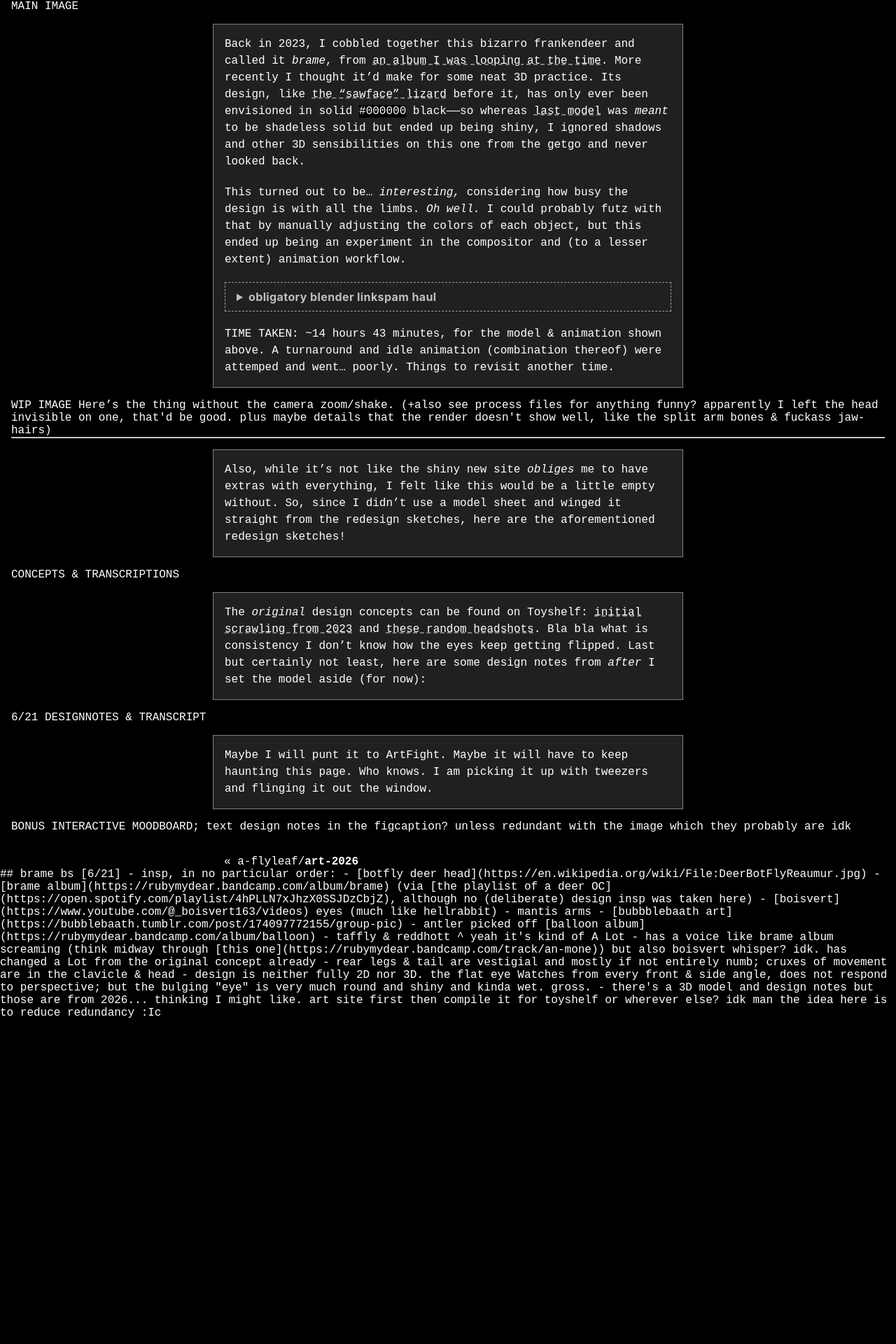
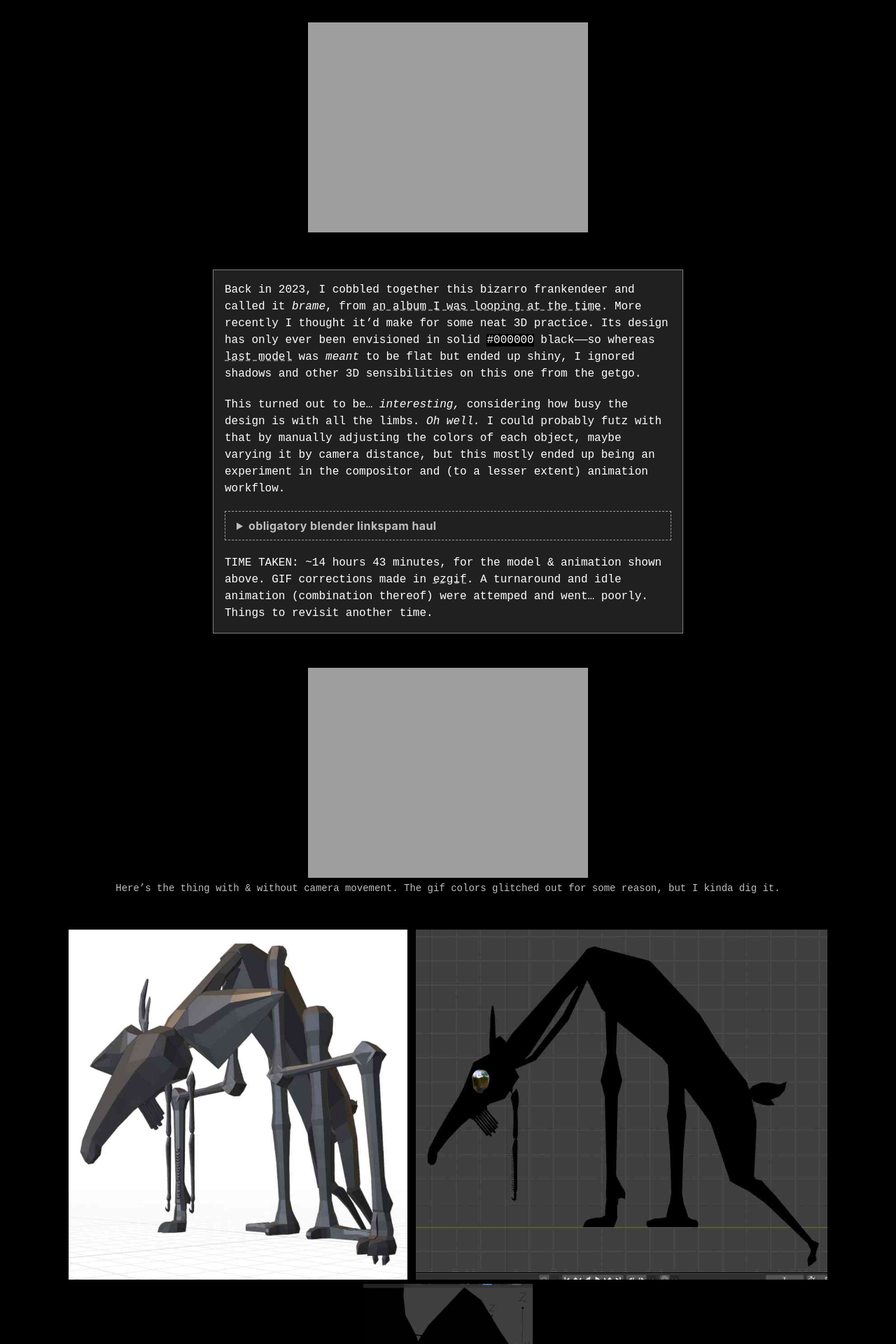
Before and after one commit to a-flyleaf/art-2026, a Jekyll site: the page built from _art/06-11_brame.html, in a window 1280 px wide. Shown: the top 1920 px of the page at 70% size. Built offline with Jekyll 4.4.1, drawn with Linux system fonts in a browser that asks for light colours; some web fonts are replaced; before the commit the page ends 1456 px from its top, so only the background shows below that; some of the changed text lies outside the part shown.

Commit message:
+art/brame DONE(ish ig)
so much for adding 2d stuff lol WELP!!! another time.

```diff
--- a/_art/06-11_brame.html
+++ b/_art/06-11_brame.html
@@ -17,6 +17,9 @@ css: "
 	main,footer{padding:0 1rem;}
 	::selection{background:#000; color:#808080;}
 
+	#img{text-align:center; padding:2rem 1rem;}
+	.img{border:1px solid #000; display:inline-block; line-height:0;} .img:hover,.img:focus,.img:active{opacity:.75; border:1px dashed #bfbfbf;}
+
 	p{margin:1.25em 0;} .txt p:first-of-type{margin-top:0;} .txt p:last-of-type{margin-bottom:0;}
 	a{color:inherit; text-decoration-style:dashed; text-decoration-color:#9f9f9f;} a:hover,a:active,a:focus{color:#808080; text-decoration:none;}
 	.txt{background:#202020; border:1px solid #808080; padding:1em; margin:1em auto; line-height:1.5;}
@@ -27,24 +30,33 @@ css: "
 	#dt{padding:.5em 1em; border-top:1px dotted #9f9f9f;}
 	ul{margin-left:1em;} li{margin:.5em 0;}
 
-	footer{margin-top:2em;} footer a{text-decoration:none;} footer span{color:#fff;}
+	figure{text-align:center; margin:3em auto;}
+	small{font-size:.875em;}
+	figcaption{color:#bfbfbf; line-height:1.25; padding:0 1em;} figcaption.wrap{text-align:left;}
+
+	#multi img{max-height:500px;}
+
+	footer{padding:2em 0;} footer a{text-decoration:none;} footer span{color:#fff;}
+
+	#footnote{color:#9f9f9f; padding:1em; line-height:1.25;}
+	hr{margin-top:1.5em !important; border:1px dashed #808080;}
 "
 
 # cp: |-
 #  ///
 
 desc1: |-
-  Back in 2023, I cobbled together this bizarro frankendeer and called it <i>brame</i>, from [an album I was looping at the time](https://rubymydear.bandcamp.com/album/brame). More recently I thought it'd make for some neat 3D practice. Its design, like [the "sawface" lizard](https://a-flyleaf.github.io/toyshelf/misc/sawface) before it, has only ever been envisioned in solid <span style="background:#000;color:#fff;">#000000</span> black<span class="em">---</span>so whereas [last model](INC_URL/japhet) was *meant* to be shadeless solid but ended up being shiny, I ignored shadows and other 3D sensibilities on this one from the getgo and never looked back.
+  Back in 2023, I cobbled together this bizarro frankendeer and called it <i>brame</i>, from [an album I was looping at the time](https://rubymydear.bandcamp.com/album/brame). More recently I thought it'd make for some neat 3D practice. Its design has only ever been envisioned in solid <span style="background:#000;color:#fff;">#000000</span> black<span class="em">---</span>so whereas [last model](INC_URL/japhet) was *meant* to be flat but ended up shiny, I ignored shadows and other 3D sensibilities on this one from the getgo.
 
-  This turned out to be... *interesting,* considering how busy the design is with all the limbs. *Oh well.* I could probably futz with that by manually adjusting the colors of each object, but this ended up being an experiment in the compositor and (to a lesser extent) animation workflow.
+  This turned out to be... *interesting,* considering how busy the design is with all the limbs. *Oh well.* I could probably futz with that by manually adjusting the colors of each object, maybe varying it by camera distance, but this mostly ended up being an experiment in the compositor and (to a lesser extent) animation workflow.
 
   <details><summary><b>obligatory blender linkspam haul</b></summary><div id="dt">DT_BL</div></details>
 
-  <b style="text-transform:uppercase;font-weight:normal;">time taken</b>: ~14&nbsp;hours 43&nbsp;minutes, for the model & animation shown above. A turnaround and idle animation (combination thereof) were attemped and went... poorly. Things to revisit another time.
+  <b style="text-transform:uppercase;font-weight:normal;">time taken</b>: ~14&nbsp;hours 43&nbsp;minutes, for the model & animation shown above. GIF corrections made in [ezgif](https://ezgif.com/). A turnaround and idle animation (combination thereof) were attemped and went... poorly. Things to revisit another time.
 details-blender: |-
   - [changing the viewport background](https://blender.stackexchange.com/questions/164502/how-to-change-the-viewport-background-color)
   - [batch renaming bones](https://blender.stackexchange.com/questions/40279/bulk-renaming-armature-bones-after-already-creating-them)
-  - [[YouTube] using & rendering view layers](https://www.youtube.com/watch?v=gUxC_Xl4Tjk) used to make the eyes overlap everything
+  - [[YouTube] using & rendering view layers](https://www.youtube.com/watch?v=gUxC_Xl4Tjk) (used to force the eye overlap)
   - [various methods for rendering pixelated graphics](https://old.reddit.com/r/blender/comments/15d98qe/is_there_any_way_to_replicate_psx_style_pixelated/) (I used [Film > Filter&nbsp;Size](https://old.reddit.com/r/blender/comments/15d98qe/is_there_any_way_to_replicate_psx_style_pixelated/ju210zn/))
   - [adding jitter to an animation](https://blender.stackexchange.com/questions/273958/adding-jitter-to-a-constrained-camera) (exemplified with the camera but can be used for anything; I slapped it on the legs. and also the camera)
   - [[YouTube] animation layers with the NLA editor](https://www.youtube.com/watch?v=Vud9Ora9IwE)
@@ -58,12 +70,26 @@ desc2c: |-
 
 ---
 <main>
-	MAIN IMAGE
+	<section id="img"><a href="{%include url.html%}/assets/art/brame_07-ezgif-grsc-noloop.gif" target="_blank"><img src="{%include url.html%}/assets/art/brame_07-ezgif-grsc-noloop.gif" alt="gif of a deerlike amalgamation, rising shakily. Then it screams."></a></section>
 	<div class="txt wrap">{%capture incurl%}{%include url.html%}{%endcapture%}{%capture details-blender%}{{page.details-blender|markdownify}}{%endcapture%}{{page.desc1|markdownify|replace:"INC_URL",incurl|replace:"DT_BL",details-blender}}</div>
-	WIP IMAGE
-	Here’s the thing without the camera zoom/shake.
-	(+also see process files for anything funny? apparently I left the head invisible on one, that'd be good. plus maybe details that the render doesn't show well, like the split arm bones & fuckass jaw-hairs)
+	<figure>
+		<a href="{%include url.html%}/assets/art/brame_07-ui.gif" target="_blank" class="img"><img src="{%include url.html%}/assets/art/brame_07-ui.gif" alt="The animation shown above, but in Blender. Shows the solid black silhouette as rendered (no background); a slightly shifted angle with separate parts outlined and no camera zoom; and a Noise modifier in the animation graph editor."></a>
+		<figcaption><small>Here’s the thing with & without camera movement. The gif colors glitched out for some reason, but I kinda dig it.</small></figcaption>
+	</figure>
+	<figure id="multi">
+		<a href="{%include url.html%}/assets/art/brame_02.jpg" target="_blank" class="img"><img src="{%include url.html%}/assets/art/brame_02.jpg" alt="3/4ths view with viewport shading"></a>
+		<a href="{%include url.html%}/assets/art/brame_03.jpg" target="_blank" class="img"><img src="{%include url.html%}/assets/art/brame_03.jpg" alt="side view"></a>
+		<a href="{%include url.html%}/assets/art/brame_04.jpg" target="_blank" class="img"><img src="{%include url.html%}/assets/art/brame_04.jpg"></a>
+		<figcaption><small>Various process shots, ft. what happens if I hide the head object.</small></figcaption>
+	</figure>
+	<figure>
+		<a href="{%include url.html%}/assets/art/brame_09-f30.jpg" target="_blank" class="img"><img src="{%include url.html%}/assets/art/brame_09-f30.jpg"></a>
+		<figcaption class="wrap"><small>Frame from the scrapped idle-turnaround, highlighting some details that aren’t clear in the render: the array of jaw-hair-teeth, the upper teeth (only one row, to make the rendered area clearer), and the split bones in the forelimbs. Ignore the gratuitous clipping here and elsewhere; as long as the silhouette works, idgaf about whether it makes 3D sense.</small></figcaption>
+	</figure>
 
+	<div id="footnote" class="wrap"><small>[I was going to put sketch-concepts here and then actually made the page and went. hey y’know what this is fine as-is actually. <em style="text-transform:uppercase;font-style:normal;">so</em> those will happen on a separate page, and for now this footnote is here instead. anyway]</small></div>
+
+	<!--figures now that i actually Make the page i'm like. oh it's fine actually. yeah there doesn't need to be anything else, that can be separate. AUGH
 	<hr>
 
 	<div class="txt wrap">{{page.desc2a|markdownify}}</div>
@@ -73,10 +99,13 @@ desc2c: |-
 	<div class="txt wrap">{{page.desc2c|markdownify}}</div>
 
 	BONUS INTERACTIVE MOODBOARD; text design notes in the figcaption? unless redundant with the image which they probably are idk
+	-->
 
 </main>
+<hr class="wrap">
 <footer><div class="wrap"><a href="{%include url.html%}"><span>«</span> a-flyleaf/<b>art-2026</b></a></div></footer>
 
+<!--
 ## brame bs [6/21]
 - insp, in no particular order:
 	- [botfly deer head](https://en.wikipedia.org/wiki/File:DeerBotFlyReaumur.jpg)
@@ -91,3 +120,4 @@ desc2c: |-
 - rear legs & tail are vestigial and mostly if not entirely numb; cruxes of movement are in the clavicle & head
 - design is neither fully 2D nor 3D. the flat eye Watches from every front & side angle, does not respond to perspective; but the bulging "eye" is very much round and shiny and kinda wet. gross.
 	- there's a 3D model and design notes but those are from 2026... thinking I might like. art site first then compile it for toyshelf or wherever else? idk man the idea here is to reduce redundancy :Ic
+-->
--- a/_includes/url.html
+++ b/_includes/url.html
@@ -1 +1 @@
-{{site.url}}/art-2026
+{{site.url}}
--- a/assets/00.css
+++ b/assets/00.css
@@ -1,6 +1,6 @@
 *{margin:0; padding:0; box-sizing:border-box; font-size:100%;}
 body{overflow-x:hidden; word-wrap:break-word;}
-header,nav,main,footer{display:block;}
+header,nav,main,section,footer{display:block;}
 .x{position:absolute; left:-999px; width:1px; height:1px; top:auto; overflow:hidden;}
 .wrap{margin:0 auto;}
 img{max-width:100%;height:auto;}
--- a/index.html
+++ b/index.html
@@ -23,7 +23,7 @@ changelog:
   - date: 2026-06-14
     desc: >-
       index changelog <i>(you are here!)</i>; +[japhet](INC_URL/japhet); `#b3d` layout
-  - date: 2026-06-17
+  - date: 2026-06-25
     desc: >-
       +[brame animal](INC_URL/brame)
 
@@ -47,7 +47,7 @@ tags: <ul>[%for a in site.art%}{%assign tags=a.tags|uniq%}[%for t in tags%}<li>{
 <!--for dates I'm using whichever day the thing was "finished" on, w/e that means. details on the page itself.-->
 
 <footer class="wrap"><hr>
-	<p><small><i>updated <b>June&nbsp;14</b></i></small></p>
+	<p><small><i>updated <b>June&nbsp;25</b></i></small></p>
 
 	<details><summary>changelog</summary>{%capture inc-url%}{%include url.html%}{%endcapture%}
 		<ul>{%for c in page.changelog%}<li><b>{{c.date|date:"%B %-d"}}</b>: {{c.desc|markdownify|remove:"<p>"|remove:"</p>"|replace:"INC_URL",inc-url}}</li>{%endfor%}</ul>
```
Also changed, not shown: assets/art/brame_02.jpg (added), assets/art/brame_03.jpg (added), assets/art/brame_04.jpg (added), assets/art/brame_09-f30.jpg (added), assets/art/brame_100.png (added), 1 other file.
